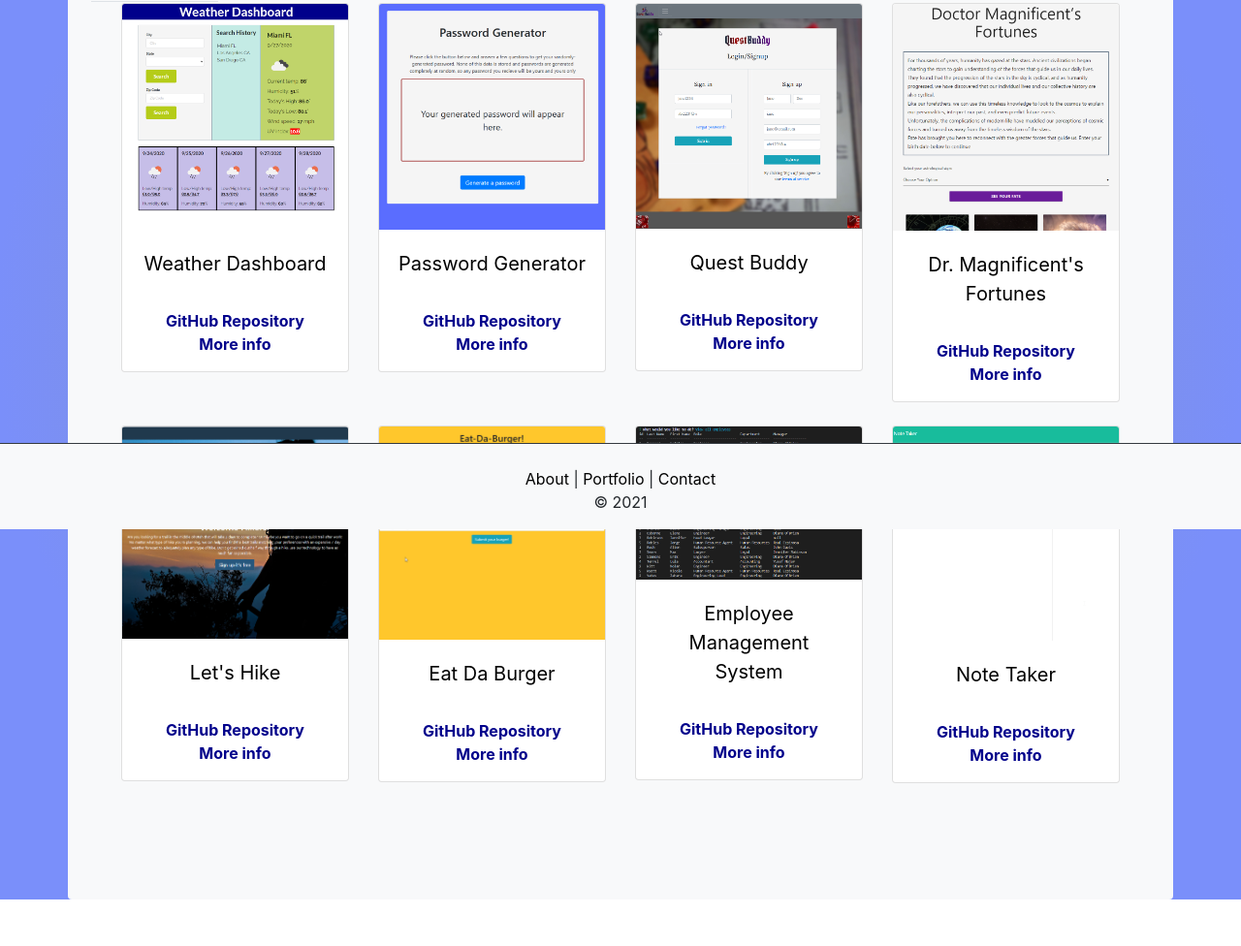
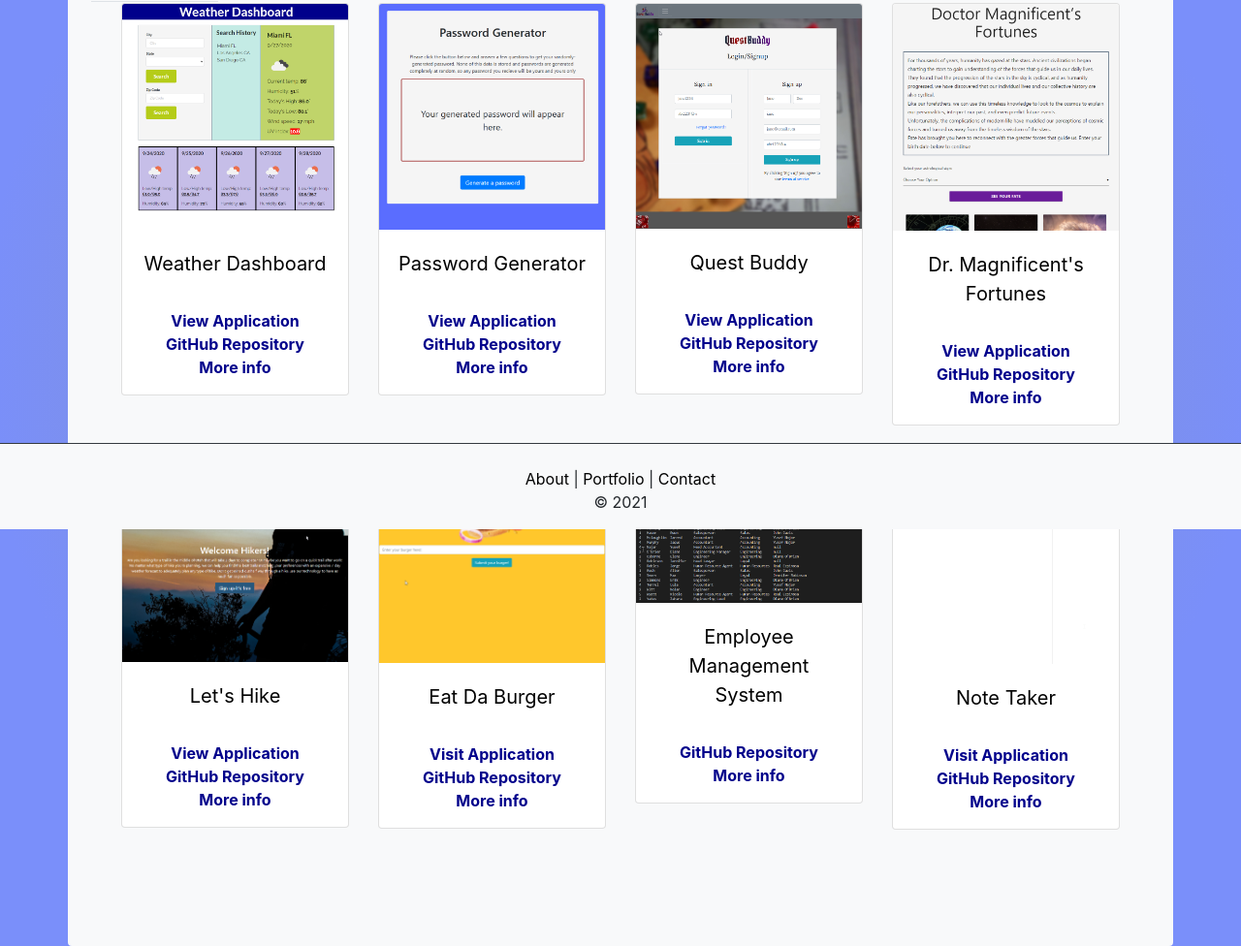
Before and after one commit to jjbidwell/express-portfolio, a website: page public/portfolio.html in a window 1280 px wide. Shown: the part 254-1230 px from the top of the page at 97% size. Before the commit the page ends 1182 px from the top, so only its background shows below. Drawn offline with nearby package versions, Linux system fonts and the light colour scheme.

Commit message:
added links to projects

```diff
--- a/public/portfolio.html
+++ b/public/portfolio.html
@@ -62,6 +62,7 @@
               <p class="card-title">Weather Dashboard</p>
             </div>
           </a>
+          <a class="github-repo" href="https://jjbidwell.github.io/weather-dashboard/" target="_blank">View Application</a>
           <a class="github-repo" href="https://github.com/jjbidwell/weather-dashboard" target="_blank">GitHub
             Repository</a>
           <p class="activate-modal" data-toggle="modal" data-target="#weatherModal">
@@ -80,6 +81,7 @@
               <p class="card-title">Password Generator</p>
             </div>
           </a>
+          <a class="github-repo" href="https://jjbidwell.github.io/password-generator/" target="_blank">View Application</a>
           <a class="github-repo" href="https://github.com/jjbidwell/password-generator" target="_blank">GitHub
             Repository</a>
           <p class="activate-modal" data-toggle="modal" data-target="#passwordModal">
@@ -97,6 +99,7 @@
               <p class="card-title">Quest Buddy</p>
             </div>
           </a>
+          <a class="github-repo" href="https://campaign-planner-nat20.herokuapp.com/" target="_blank">View Application</a>
           <a class="github-repo" href="https://github.com/mnilou/quest-buddy" target="_blank">GitHub Repository</a>
           <p class="activate-modal" data-toggle="modal" data-target="#questModal">
             More info
@@ -113,7 +116,8 @@
               <p class="card-title">Dr. Magnificent's Fortunes</p>
             </div>
           </a>
-          <a class="github-repo" href="https://christopher-cruzcosa.github.io/life-reading-app/" target="_blank">GitHub
+          <a class="github-repo" href="https://christopher-cruzcosa.github.io/life-reading-app/" target="_blank">View Application</a>
+          <a class="github-repo" href="https://github.com/christopher-cruzcosa/life-reading-app" target="_blank">GitHub
             Repository</a>
           <p class="activate-modal" data-toggle="modal" data-target="#tarotModal">
             More info
@@ -134,6 +138,7 @@
               <p class="card-title">Let's Hike</p>
             </div>
           </a>
+          <a class="github-repo" href="https://cryptic-shelf-56462.herokuapp.com/" target="_blank">View Application</a>
           <a class="github-repo" href="https://github.com/jjbidwell/lets-hike" target="_blank">GitHub Repository</a>
           <p class="activate-modal" data-toggle="modal" data-target="#hikeModal">
             More info
@@ -150,6 +155,7 @@
               <p class="card-title">Eat Da Burger</p>
             </div>
           </a>
+          <a class="github-repo" href="https://obscure-castle-54430.herokuapp.com/" target="_blank">Visit Application</a>
           <a class="github-repo" href="https://github.com/jjbidwell/burger" target="_blank">GitHub Repository</a>
           <p class="activate-modal" data-toggle="modal" data-target="#burgerModal">
             More info
@@ -183,6 +189,7 @@
               <p class="card-title">Note Taker</p>
             </div>
           </a>
+          <a class="github-repo" href="https://peaceful-brook-13821.herokuapp.com/" target="_blank">Visit Application</a>
           <a class="github-repo" href="https://github.com/jjbidwell/note-taker" target="_blank">GitHub Repository</a>
           <p class="activate-modal" data-toggle="modal" data-target="#noteModal">
             More info
```
